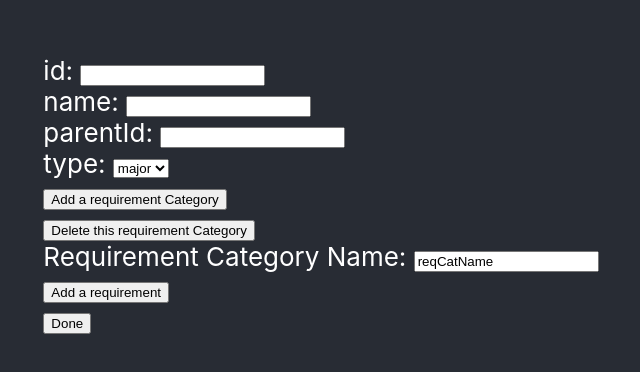
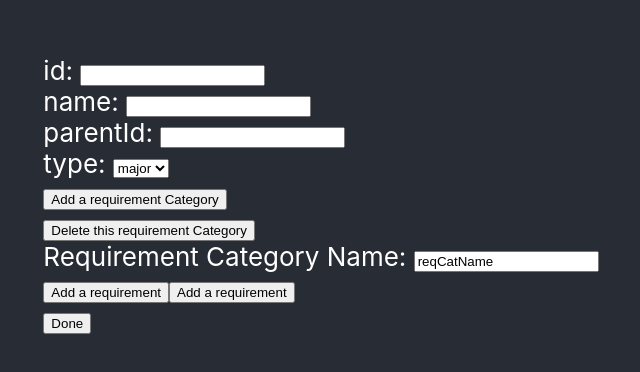
Before and after one commit to GradTrak/major-create-gradtrak, a React (Create React App) app in the folder gui/: page / in a window 1280 px wide. Shown: the part 206-578 px from the top of the page, without its empty margins (319-959 px from the left). Built offline with nearby package versions, Linux system fonts and the light colour scheme.

Commit message:
remove print statements and add two buttons

```diff
--- a/gui/src/Requirement.js
+++ b/gui/src/Requirement.js
@@ -12,10 +12,12 @@ class Requirement extends React.Component {
   handleFieldChange = (field) => (event) => {
     let data = {...this.props.value};
     data[field] = event.target.value;
+        console.log(data);
     this.props.onChange({target:{value: data}});
   }
   updateRequirement = (event) => {
     let data = {...event.target.value};
+    console.log(data);
     this.props.onChange({target:{value: data}})
   }
   getProp = (field) => {
--- a/gui/src/RequirementSet.js
+++ b/gui/src/RequirementSet.js
@@ -36,7 +36,6 @@ class RequirementSet extends React.Component {
   }
   render() {
     const resultComponent = this.state.resultComponent
-    console.log(resultComponent);
     return (
       <Form>
         <Row>
--- a/gui/src/RequirementsArray.js
+++ b/gui/src/RequirementsArray.js
@@ -29,8 +29,7 @@ class RequirementsArray extends React.Component {
   render() {
     return (
       <div>
-        <button
-          onClick={this.addReq}>Add a requirement</button>
+        <button onClick={this.addReq}>Add a requirement</button>
         {this.props.value.map((req, index) => {
           return (<div key={index}>
             <Requirement value={req} onChange={this.handleFieldChange(index)}/>
@@ -39,6 +38,7 @@ class RequirementsArray extends React.Component {
             </div>
         )
         })}
+        <button onClick={this.addReq}>Add a requirement</button>
       </div>
   );
   }
```
